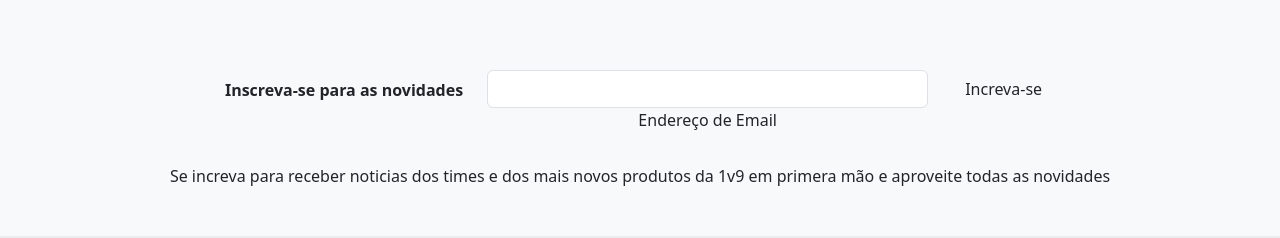
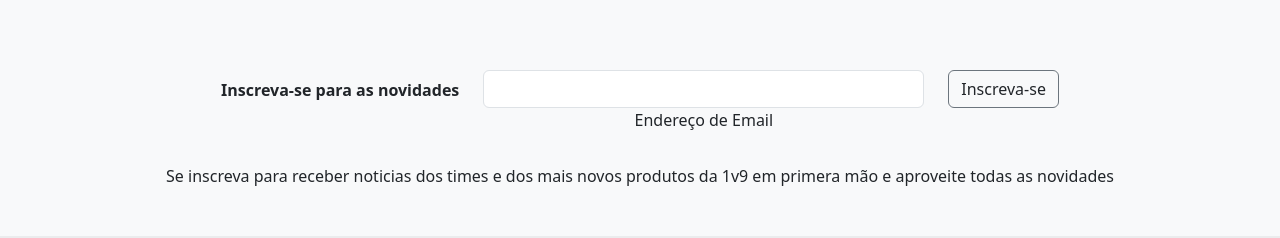
Before and after one commit to garra400/trabalho-IHC, a plain HTML site: page web/index.html in a window 1280 px wide. Shown: the part 811-1049 px from the top of the page. Drawn offline with nearby package versions, Linux system fonts and the light colour scheme.

Commit message:
Update index.html
corrigido erro de português

```diff
--- a/web/index.html
+++ b/web/index.html
@@ -318,8 +318,8 @@
             <!--Grid column-->
             <div class="col-auto">
               <!-- Submit button -->
-              <button data-mdb-ripple-init type="submit" class="btn btn-outline mb-4">
-                Increva-se
+              <button data-mdb-ripple-init type="submit" class="btn btn-outline border-secondary mb-4">
+                Inscreva-se
               </button>
             </div>
             <!--Grid column-->
@@ -332,7 +332,7 @@
       <!-- Section: Text -->
       <section class="mb-4">
         <p>
-          Se increva para receber noticias dos times e dos mais novos produtos da 1v9 em primera mão
+          Se inscreva para receber noticias dos times e dos mais novos produtos da 1v9 em primera mão
           e aproveite todas as novidades
         </p>
       </section>
```
